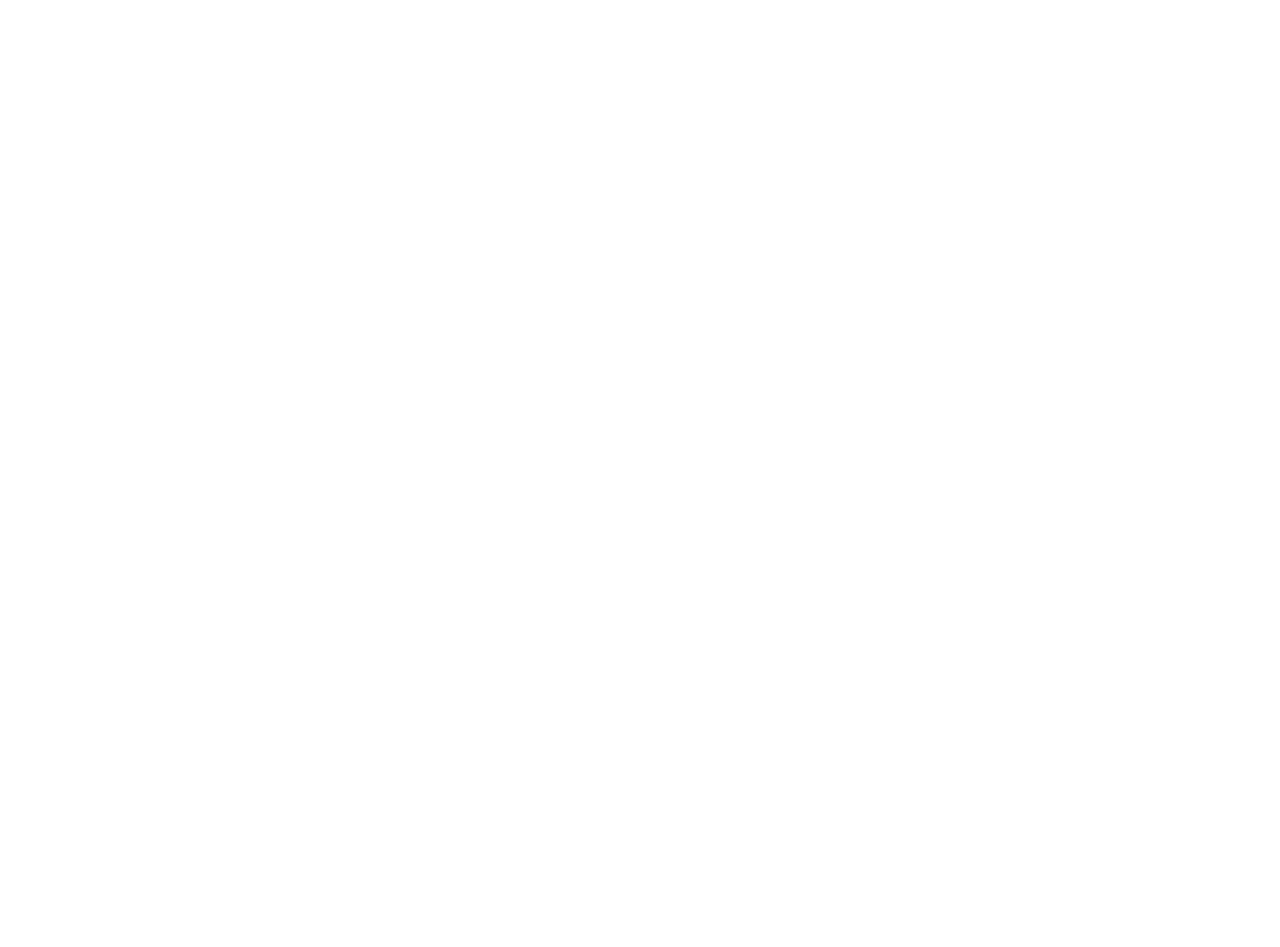
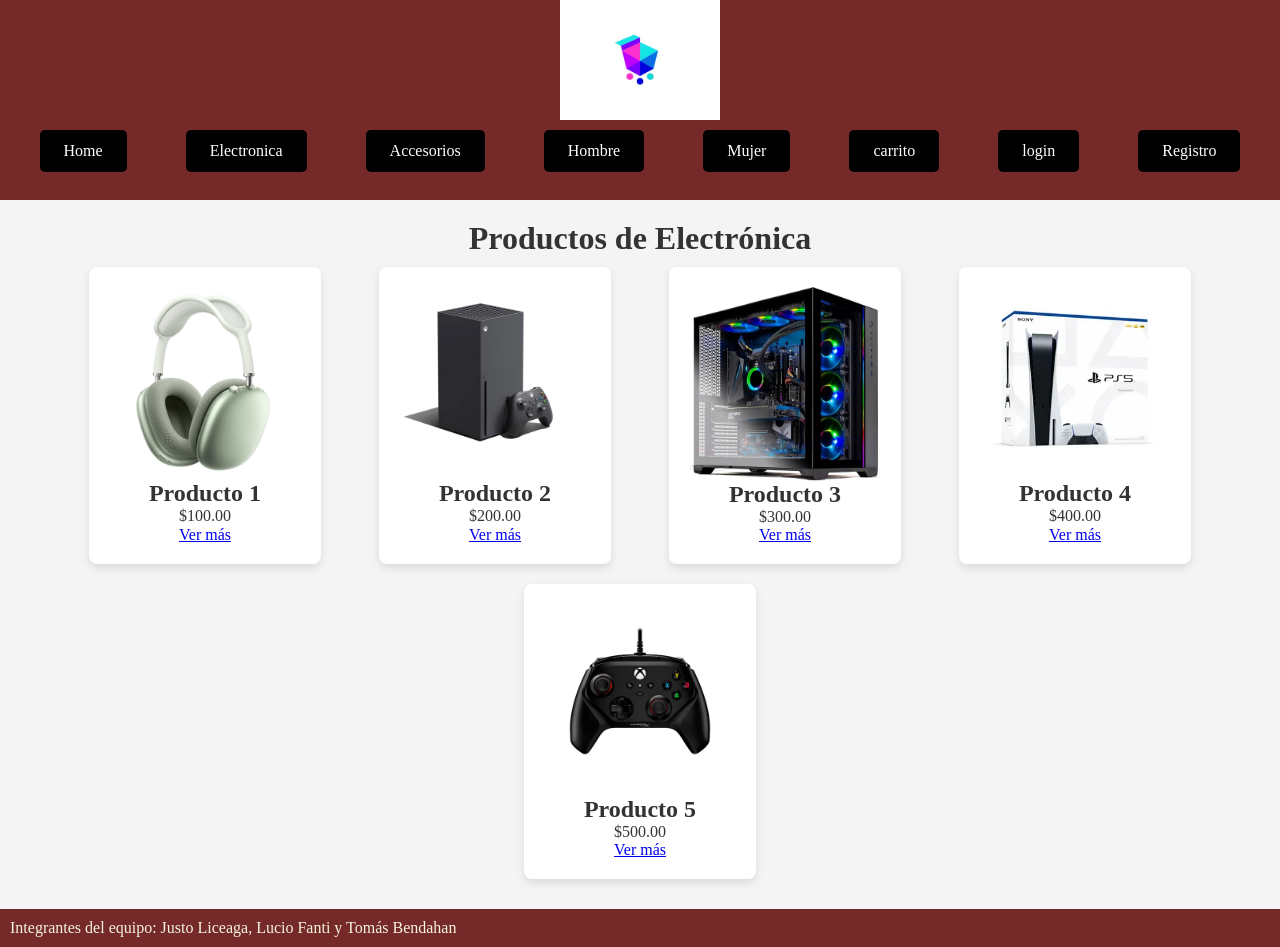
Before and after one commit to Tromboo/Proyecto-Integrador, a plain HTML site: page categoria.html in a window 1280 px wide. Before the commit the page ends 800 px from the top, so only its background shows below. Drawn offline with Linux system fonts and the light colour scheme; files whose address does not match are found by name.

Commit message:
categoria terminada

```diff
--- a/categoria.html
+++ b/categoria.html
@@ -1,11 +1,82 @@
 <!DOCTYPE html>
-<html lang="en">
+<html lang="es">
 <head>
     <meta charset="UTF-8">
     <meta name="viewport" content="width=device-width, initial-scale=1.0">
-    <title>Document</title>
+    <link rel="stylesheet" href="./css/stylecategoria.css">
+    <title>Categoría Electrónica</title>
 </head>
 <body>
-
+    <header>
+        <div class="container">
+        <img src="./fotos/logo.jpg" class="logo" alt="">
+    </div>
+<nav>
+    <ul>
+          <li>
+            <a href="./home.html" class="nav">Home</a>
+         </li>
+         <li>
+            <a href="./categoria.html" class="nav">Electronica</a>
+         </li>
+         <li>
+            <a href="./categoria.html" class="nav">Accesorios</a>
+         </li>
+         <li>
+            <a href="./categoria.html" class="nav">Hombre</a>
+         </li>
+         <li>
+            <a href="./categoria.html" class="nav">Mujer</a>
+         </li>
+         <li>
+            <a href="./carrito.html" class="nav">carrito</a>
+         </li>
+         <li>
+            <a href="./login.html" class="nav">login</a>
+         </li>
+         <li>
+            <a href="./registro.html" class="nav">Registro</a>
+         </li>
+    </ul>
+</nav>
+    </header>
+    <main class="category-container">
+        <h1>Productos de Electrónica</h1>
+        <div class="products">
+            <div class="product">
+                <img src="/Users/luciofanti/Desktop/UDESA /Programacion 1/poryecto itegrador/Proyecto-Integrador/fotos/electonicos/auris.jpg" alt="Producto 1">
+                <h2>Producto 1</h2>
+                <p>$100.00</p>
+                <a href="product-detail.html">Ver más</a>
+            </div>
+            <div class="product">
+                <img src="/Users/luciofanti/Desktop/UDESA /Programacion 1/poryecto itegrador/Proyecto-Integrador/fotos/electonicos/consola.jpg" alt="Producto 2">
+                <h2>Producto 2</h2>
+                <p>$200.00</p>
+                <a href="product-detail.html">Ver más</a>
+            </div>
+            <div class="product">
+                <img src="/Users/luciofanti/Desktop/UDESA /Programacion 1/poryecto itegrador/Proyecto-Integrador/fotos/electonicos/pc.webp" alt="Producto 3">
+                <h2>Producto 3</h2>
+                <p>$300.00</p>
+                <a href="product-detail.html">Ver más</a>
+            </div>
+            <div class="product">
+                <img src="/Users/luciofanti/Desktop/UDESA /Programacion 1/poryecto itegrador/Proyecto-Integrador/fotos/electonicos/play 5.webp" alt="Producto 4">
+                <h2>Producto 4 </h2>
+                <p>$400.00</p>
+                <a href="product-detail.html">Ver más</a>
+            </div>
+            <div class="product">
+                <img src="/Users/luciofanti/Desktop/UDESA /Programacion 1/poryecto itegrador/Proyecto-Integrador/fotos/electonicos/xbox.webp" alt="Producto 5">
+                <h2>Producto 5</h2>
+                <p>$500.00</p>
+                <a href="product-detail.html">Ver más</a>
+            </div>
+        </div>
+    </main>
+    <footer>
+<p class="Integrantes">Integrantes del equipo: Justo Liceaga, Lucio Fanti y Tomás Bendahan</p>
+    </footer>
 </body>
 </html>
--- /dev/null
+++ b/css/stylecategoria.css
@@ -0,0 +1,124 @@
+*{
+    box-sizing: border-box;
+    margin: 0;
+    padding: 0;
+}
+
+/* footer */
+.Integrantes{
+    color: beige;
+}
+footer{
+    background-color: rgb(117, 41, 41);
+    padding: 10px;
+    height: auto;
+}
+
+/* Header */
+nav{
+    background-color: rgb(117, 41, 41);
+    padding: 10px;
+    height: 10vh;
+}
+ul{
+    display: flex;
+    justify-content: space-around;
+}
+li{
+    list-style-type: none;
+}
+.nav{
+    text-decoration: none;
+    color: white;
+    background-color: black;
+    padding: 12px 24px;
+    border-radius: 5px;
+    width: auto;
+    display: inline-block;
+}
+.container{
+    background-color: rgb(117, 41, 41);
+    display: flex;
+    justify-content: center;
+    align-items: center;
+    height: 15vh;
+}
+.imagenproducto{
+    height: 150px;
+    width: auto;
+
+}
+.logo{
+    max-width: 100%;
+    max-height: 100%;
+
+}
+
+body {
+    margin: 0;
+    padding: 0;
+    background: #f4f4f4; /* Fondo claro para la página */
+    color: #333; /* Color de texto oscuro para contraste */
+}
+
+.category-container {
+    max-width: 1200px;
+    margin: auto;
+    padding: 20px;
+}
+
+h1 {
+    text-align: center;
+}
+
+.products {
+    display: flex;
+    flex-wrap: wrap;
+    justify-content: space-around;
+}
+
+.product {
+    flex-basis: 20%; /* Ajusta esto según el número de productos que quieras en una fila */
+    box-shadow: 0 4px 8px rgba(0, 0, 0, 0.1); /* Agrega sombra para un efecto elevado */
+    margin: 10px; /* Espacio alrededor de cada producto */
+    padding: 20px; /* Espacio dentro de cada contenedor de producto */
+    text-align: center; /* Alinea el texto al centro */
+    background-color: #fff; /* Fondo blanco para el contenedor */
+    border-radius: 8px; /* Bordes redondeados */
+    display: flex; /* Utiliza flexbox para alinear los ítems */
+    flex-direction: column; /* Organiza los elementos en columna */
+    justify-content: space-between; /* Distribuye el espacio uniformemente */
+}
+.product img {
+    width: 100%;
+    height: auto;
+    max-width: 200px;
+    margin: 0 auto;
+    display: block;
+}
+
+
+
+@media (max-width: 768px) {
+    .products {
+        flex-direction: column; /* Organiza los elementos en columna */
+    }
+    .product {
+        flex-basis: 100%;/* Ajusta esto según el número de productos que quieras en una fila */
+        margin: 10px 0; /* Espacio alrededor de cada producto */
+    }
+    nav {
+        height: auto;
+    }
+
+    ul {
+        flex-direction: column;
+        align-items: center;
+    }
+
+    .nav {
+        margin-bottom: 10px;
+        width: auto;
+        text-align: center;
+    }
+}
```
